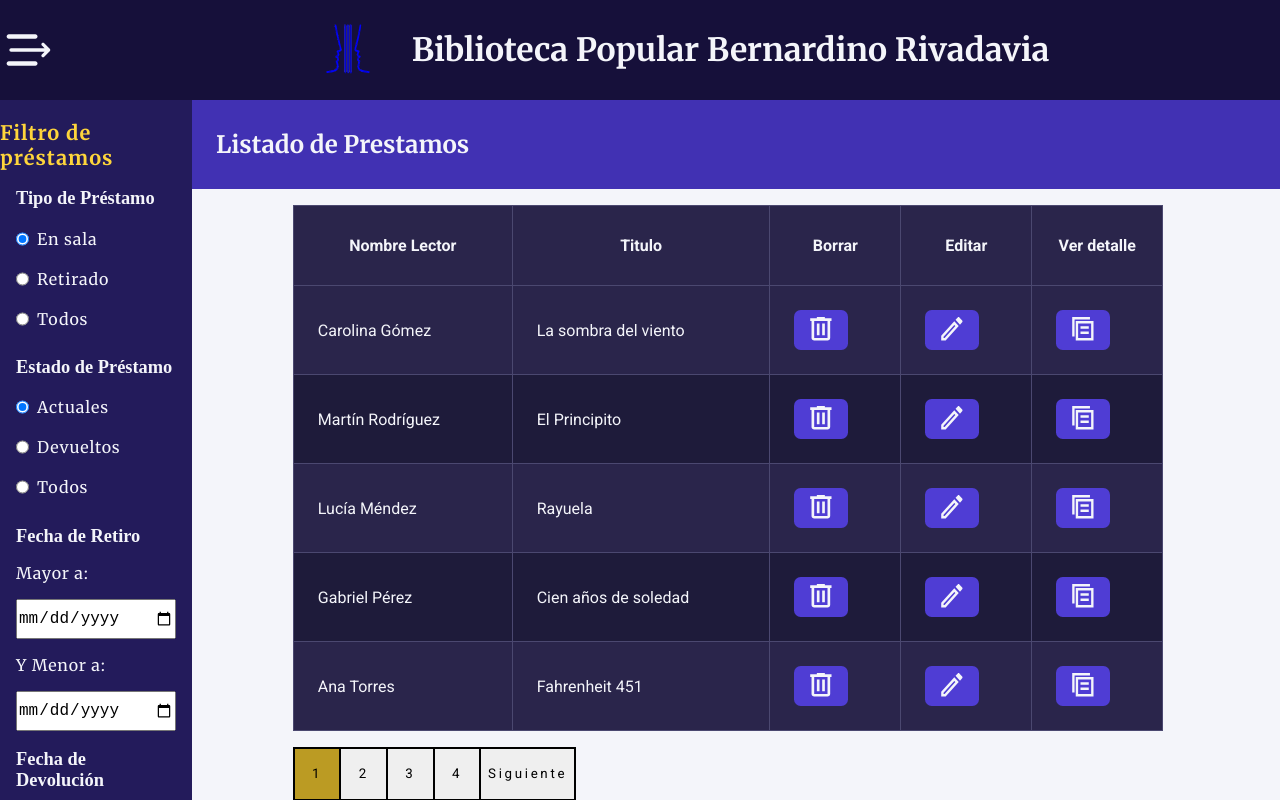
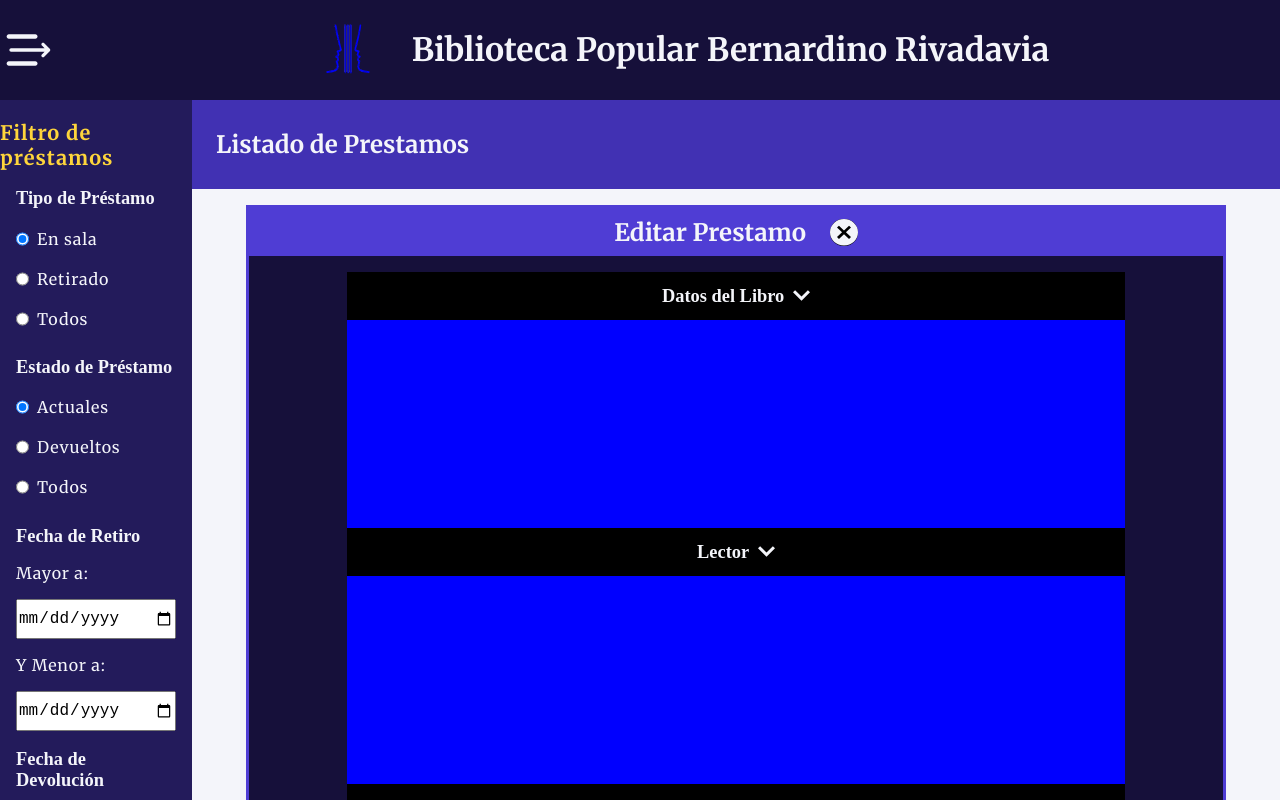
Before and after one commit to RolandoKirina/PPSLibraryBernardinoRivadavia, a React (Vite) app: page /loans in a window 1280 px wide. Both pictures are taken after a click on the button 952 px from the left and 330 px from the top of the page. Shown: the top 800 px of the page. Built offline with nearby package versions, Linux system fonts and the light colour scheme.

Commit message:
doing edit popup loan

```diff
--- a/src/components/loanform/LoanForm.css
+++ b/src/components/loanform/LoanForm.css
@@ -72,3 +72,66 @@
 .add-loan-code-employee input, .add-loan-retire-date input {
     margin-top: 0.5em;
 }
+
+/* EDIT SECTION */
+
+.edit-fields-loan {
+    background-color: green;
+    width: 100%;
+}
+
+.edit-fields-loan div {
+    width: 100%;
+    height: 16em;
+}
+
+.edit-fields-loan div:nth-child(1) {
+    background-color: red;
+}
+
+.edit-fields-loan div:nth-child(2) {
+    background-color: rgb(192, 99, 99);
+}
+
+.edit-fields-loan div:nth-child(3) {
+    background-color: rgb(79, 93, 218);
+}
+
+.edit-fields-loan div:nth-child(4) {
+    background-color: rgb(190, 87, 182);
+}
+
+.edit-fields-loan div:nth-child(5) {
+    background-color: rgb(163, 92, 142);
+}
+
+.edit-fields-loan div .edit-fields-title {
+    display: flex;
+    flex-direction: row;
+    justify-content: center;
+    align-items: center;
+    height: 3em;
+    width: 100%;
+    background-color: black;
+}
+
+.edit-fields-loan div .edit-fields-title h4 {
+    margin: 0;
+    margin-right: 0.5em;
+}
+
+.edit-fields-loan div .edit-fields-title button {
+    background-color: black;
+    border: 0;
+}
+
+
+.edit-fields-loan div .edit-fields-title img {
+    height: 0.8em;
+}
+
+.edit-fields-loan div .edit-field-inputs {
+    width: 100%;
+    background-color: blue;
+    height: 13em;
+}
--- a/src/components/loanform/LoanForm.jsx
+++ b/src/components/loanform/LoanForm.jsx
@@ -2,21 +2,29 @@ import './LoanForm.css';
 import ClosePopupImg from '../../assets/img/close-popup-btn.svg';
 import SearchPartner from '../searchpartner/SearchPartner';
 import LendBooks from '../lendbooks/LendBooks';
+import ToggleIcon from '../../assets/img/toggle-icon.svg';
 
-export default function LoanForm({closeLoanForm}) {
+
+export default function LoanForm({method, closeLoanForm}) {
     function handleCloseLoanForm() {
         closeLoanForm();
+    }
+
+    function example() {
+        alert("s");
     }
 
     return (
         <>
            <div className='add-loan-form-container'>
                 <div className='add-loan-form-title'>
-                    <h2>Añadir Prestamo</h2>
+                    {method==='add' ? <h2>Añadir Prestamo</h2> : <h2>Editar Prestamo</h2>}
                      <button className='add-loan-form-close-btn' onClick={handleCloseLoanForm}><img src={ClosePopupImg}/></button>
                 </div>
                 <div className='add-loan-form-content'>
                     <form>
+                        {method==='add' &&
+                            <>
                                 <div className='add-loan-form-inputs'>
                                     <div>
                                         <h4>Tipo de Prestamo</h4>
@@ -43,6 +51,72 @@ export default function LoanForm({closeLoanForm}) {
                                 </div>
                                 <SearchPartner />
                                 <LendBooks />
+                            </>
+                        }
+                        {method==='update' &&
+                        <>
+                            <div className='add-loan-form-inputs'>
+                                <div className='edit-fields-loan'>
+                                    <div>
+                                        <div className='edit-fields-title'>
+                                            <h4>Datos del Libro</h4>
+                                            <button type='button' onClick={() => example()}>
+                                                <img src={ToggleIcon}/>
+                                            </button>
+                                        </div>
+                                        <div className='edit-field-inputs'>
+
+                                        </div>
+                                    </div>
+                                    <div>
+                                        <div className='edit-fields-title'>
+                                             <h4>Lector</h4>
+                                            <button type='button' onClick={() => console.log("working")}>
+                                                <img src={ToggleIcon}/>
+                                            </button>
+                                        </div>
+                                        <div className='edit-field-inputs'>
+
+                                        </div>
+                                    </div>
+                                    <div>
+                                        <div className='edit-fields-title'>
+                                            <h4>Datos del Socio</h4>
+                                            <button type='button' onClick={() => console.log("working")}>
+                                                <img src={ToggleIcon}/>
+                                            </button>
+                                        </div>
+                                        <div className='edit-field-inputs'>
+
+                                        </div>
+                                    </div>
+                                    <div>
+                                        <div className='edit-fields-title'>
+                                            <h4>Fechas del Prestamo</h4>
+                                            <button type='button' onClick={() => console.log("working")}>
+                                                <img src={ToggleIcon}/>
+                                            </button>
+                                        </div>
+                                        <div className='edit-field-inputs'>
+
+                                        </div>
+                                    </div>
+                                    <div>
+                                        <div className='edit-fields-title'>
+                                            <h4>Empleado Responsable</h4>
+                                            <button type='button' onClick={() => console.log("working")}>
+                                                <img src={ToggleIcon}/>
+                                            </button>
+                                        </div>
+                                        <div className='edit-field-inputs'>
+
+                                        </div>
+                                    </div>
+                                </div>
+                            </div>
+
+                        </>}
+
                     </form>
                 </div>
            </div>
--- a/src/pages/LoanSection/LoanSection.jsx
+++ b/src/pages/LoanSection/LoanSection.jsx
@@ -10,8 +10,15 @@ import LoanForm from "../../components/loanform/LoanForm";
 
 export default function LoanSection() {
     const [openLoanForm, setOpenLoanForm] = useState(false);
+    const [openEditLoanForm, setOpenEditLoanForm] = useState(false);
 
-    //add loan form popup
+    function displayEditFieldTable(id) {
+        setOpenEditLoanForm(true);
+    }
+
+    function closeLoanEditFieldForm() {
+        setOpenEditLoanForm(false);
+    }
 
     function displayLoanform() {
         setOpenLoanForm(true);
@@ -46,7 +53,7 @@ export default function LoanSection() {
         accessor: 'edit',
 
         render: (_, row) => (
-        <button className="button-table"  onClick={() => console.log('Editar', row)}>
+        <button className="button-table"  onClick={() => displayEditFieldTable(row.id)}>
             <img src={EditIcon} alt="Editar" />
         </button>
         )
@@ -74,7 +81,8 @@ export default function LoanSection() {
                 <div className="loans">
                     <Table columns={columns} data={loans}>
                         <LoanButtons displayLoanform={displayLoanform}/>
-                        {openLoanForm && <LoanForm closeLoanForm={closeLoanForm} />}
+                        {openLoanForm && <LoanForm method={'add'} closeLoanForm={closeLoanForm} />}
+                        {openEditLoanForm && <LoanForm method={'update'} closeLoanForm={closeLoanEditFieldForm} />}
                     </Table>
 
                 </div>
```
Also changed, not shown: src/assets/img/toggle-icon.svg (added). Lines whose indentation alone changed are shown as unchanged.
